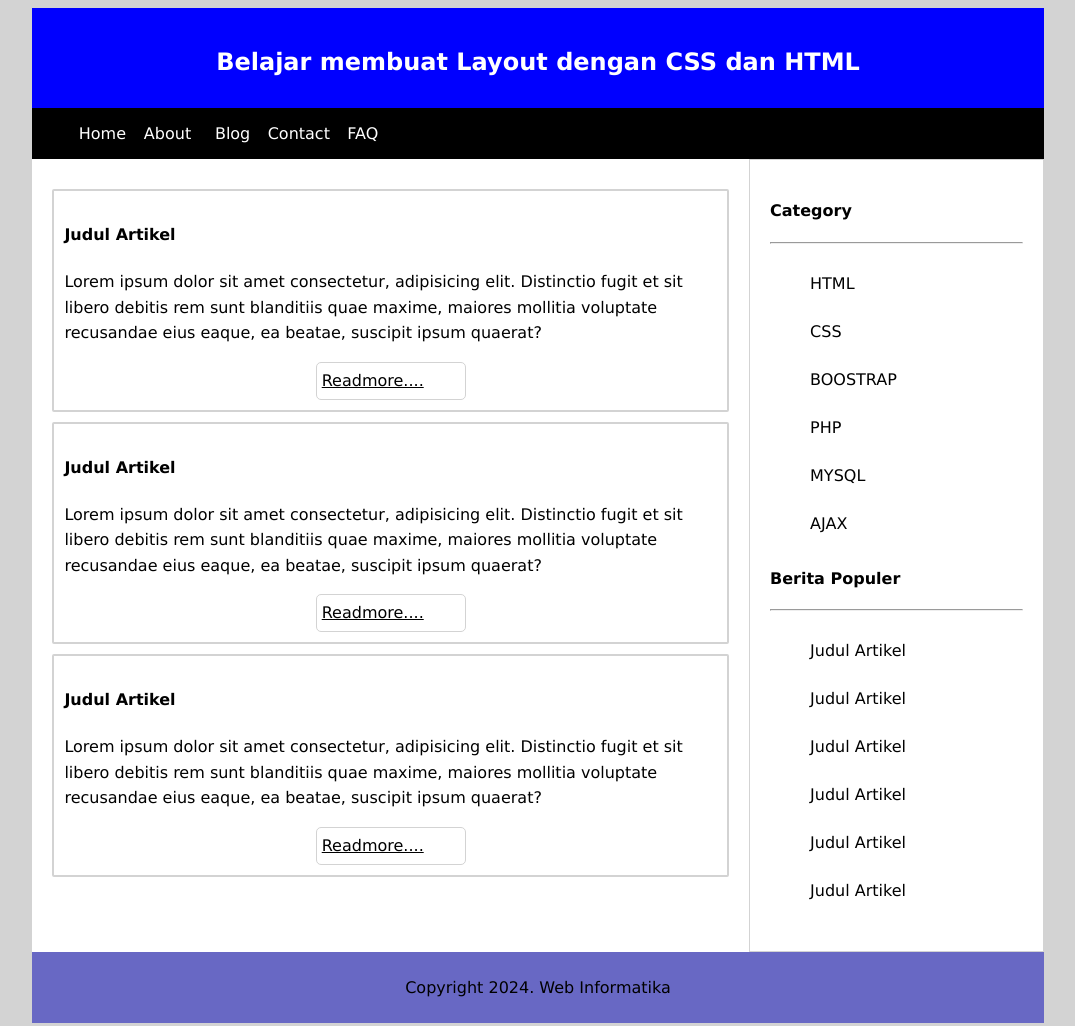
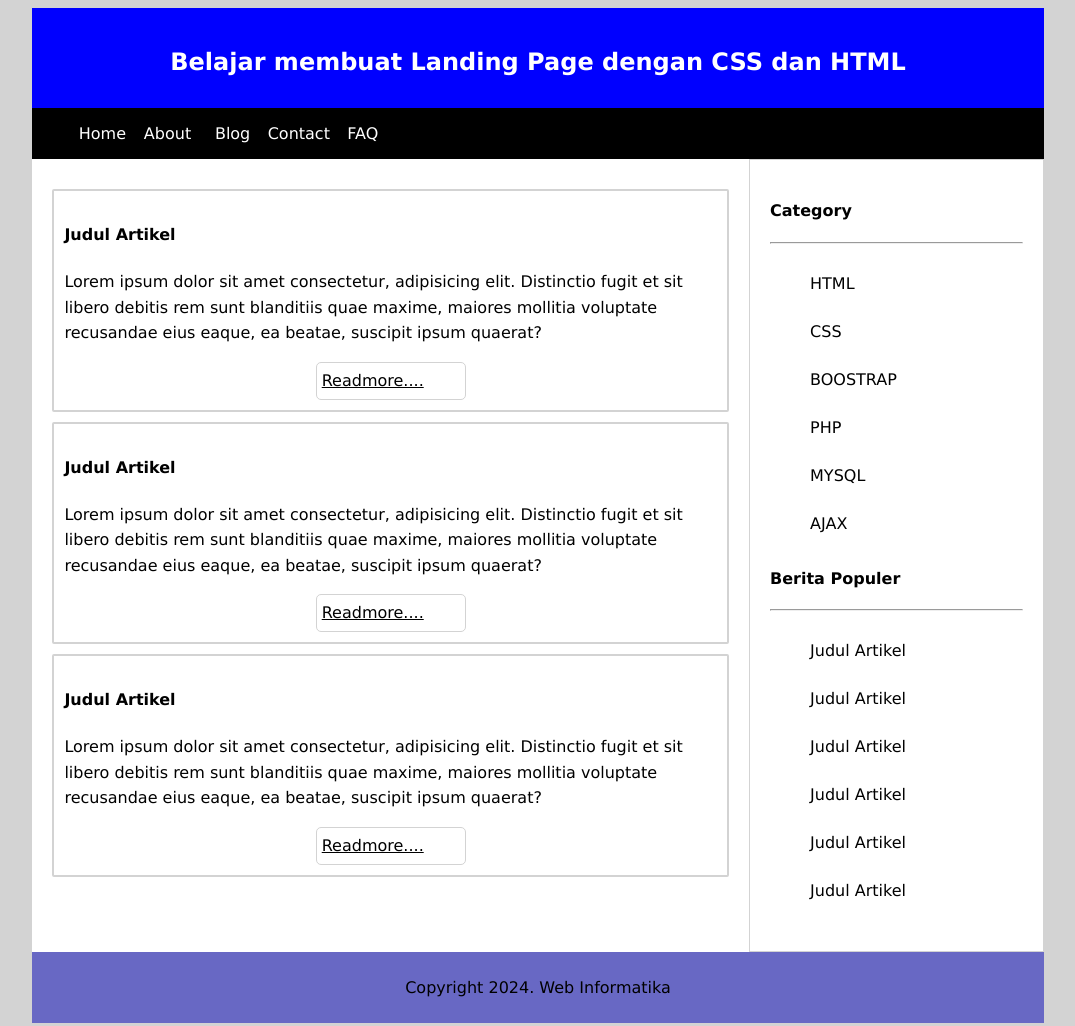
Before and after one commit to Juliayaaa/Landing-Page, a plain HTML site: page index.html in a window 1280 px wide. Shown: the whole page, without its empty margins (102-1177 px from the left). Drawn offline with Linux system fonts and the light colour scheme.

Commit message:
merubah judul menjadi landing page

```diff
--- a/index.html
+++ b/index.html
@@ -8,7 +8,7 @@
   </head>
   <body>
     <div class="header">
-      <h2>Belajar membuat Layout dengan CSS dan HTML</h2>
+      <h2>Belajar membuat Landing Page dengan CSS dan HTML</h2>
     </div>
 
     <div class="nav">
```
